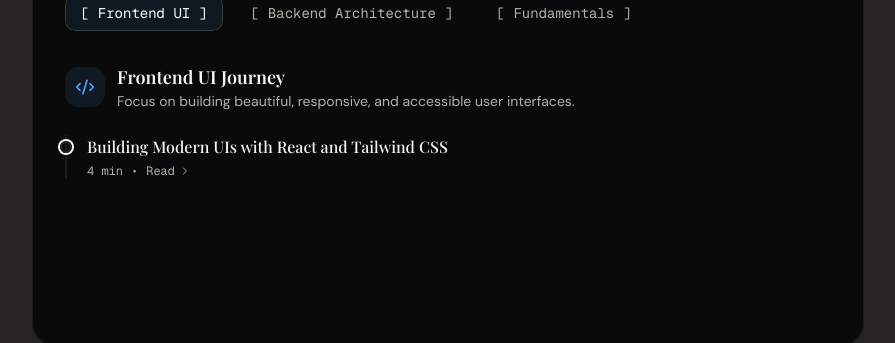
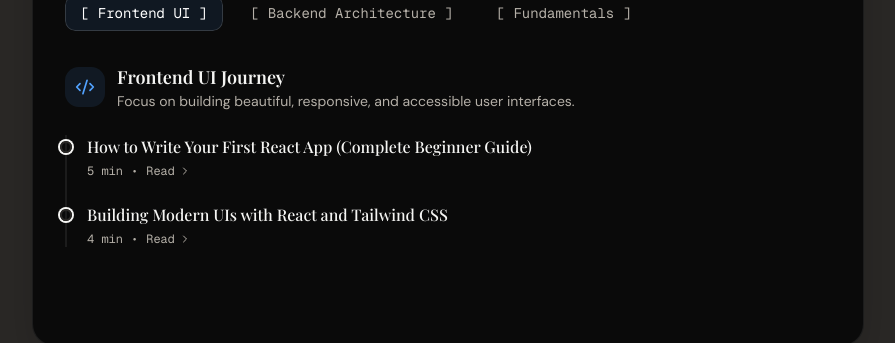
Before and after one commit to iam-neo/Neo-Blog, a Next.js app: page /about in a window 1280 px wide. Shown: the part 2000-2343 px from the top of the page, without its empty margins (192-1087 px from the left). Built offline with nearby package versions, Linux system fonts and the light colour scheme; a web font is replaced by a local one.

Commit message:
feat(about): add new blog posts to interactive journey selector

```diff
--- a/src/components/interactive-path-selector.tsx
+++ b/src/components/interactive-path-selector.tsx
@@ -30,6 +30,7 @@ const paths: Record<PathType, PathConfig> = {
         bg: "bg-blue-400/10",
         description: "Focus on building beautiful, responsive, and accessible user interfaces.",
         articles: [
+            { title: "How to Write Your First React App (Complete Beginner Guide)", url: "/blog/how-to-write-your-first-react-app", readTime: "5 min" },
             { title: "Building Modern UIs with React and Tailwind CSS", url: "/blog/building-modern-uis-with-react-and-tailwind", readTime: "4 min" }
         ]
     },
@@ -52,6 +53,7 @@ const paths: Record<PathType, PathConfig> = {
         bg: "bg-violet-400/10",
         description: "The core tools and concepts every developer needs to master.",
         articles: [
+            { title: "Why Small Businesses in Nepal Are Easy Targets for Cyber Attacks", url: "/blog/cyber-security-in-nepal-small-business", readTime: "7 min" },
             { title: "10 Essential Git Commands Every Developer Should Know", url: "/blog/essential-git-commands", readTime: "5 min" }
         ]
     }
```
